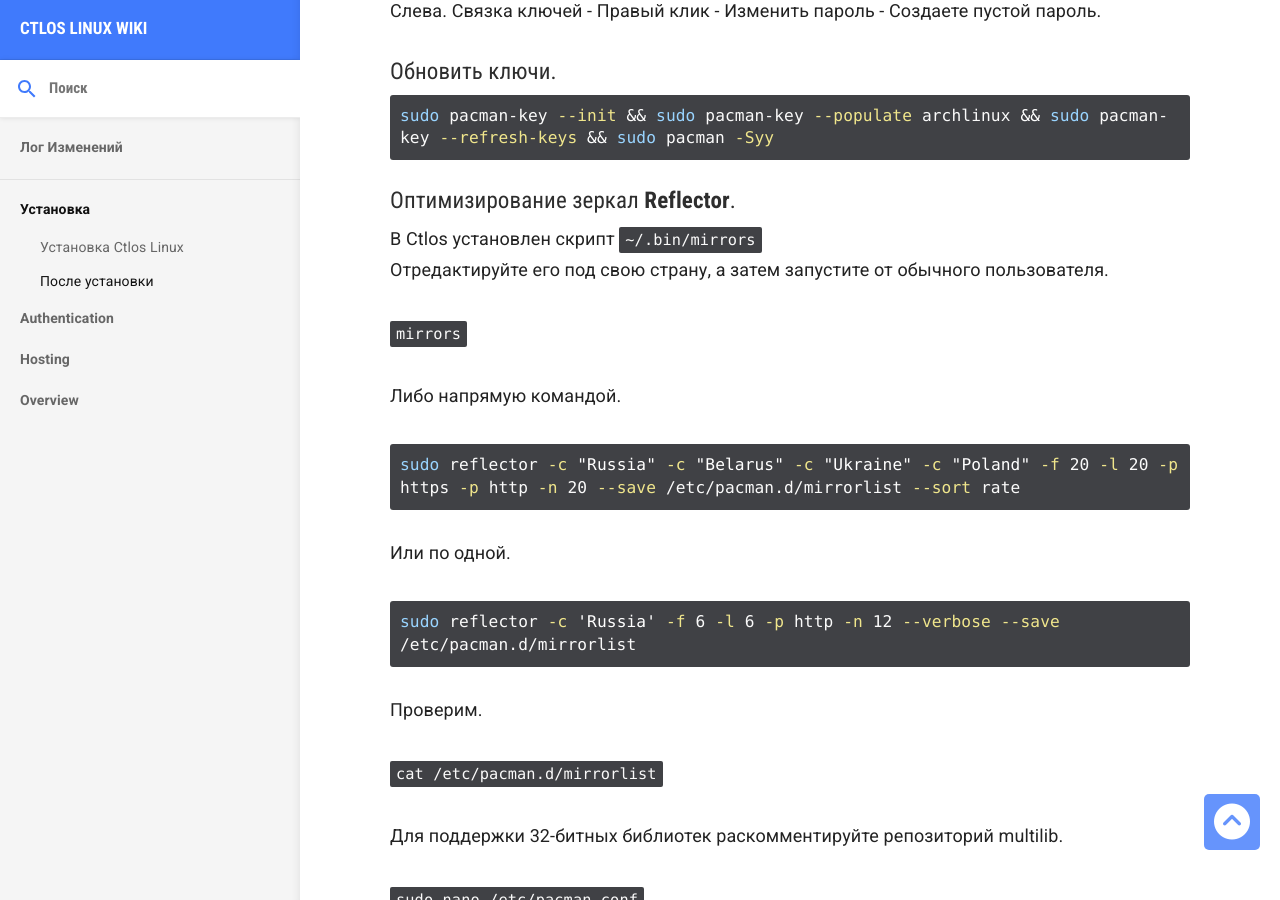
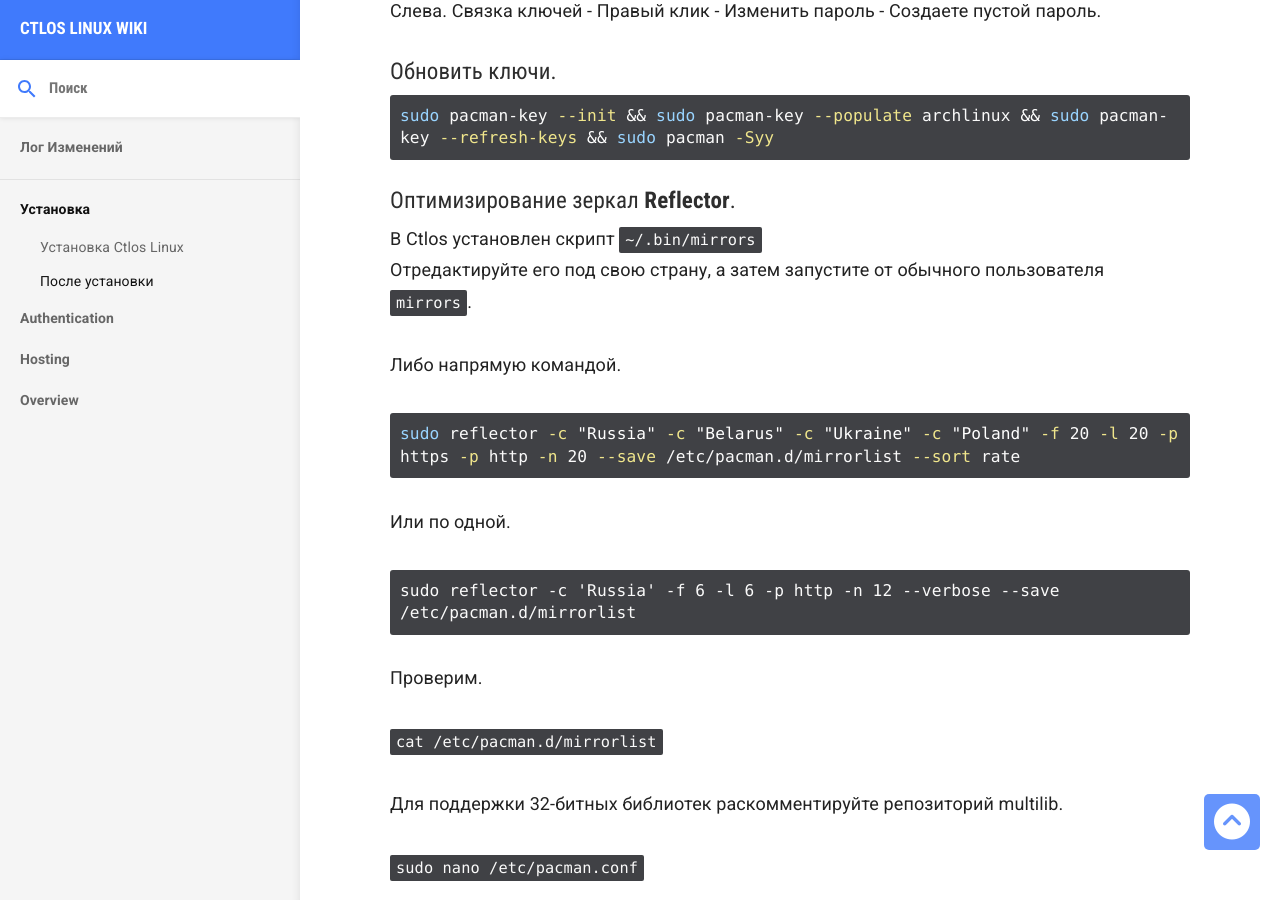
Before and after one commit to Naymi/wiki, a Jekyll site: the page built from _docs/1ustanovka/next-install.md, in a window 1280 px wide and 900 px high, scrolled down 1050 px. Built offline with Jekyll 4.4.1, drawn with Linux system fonts in a browser that asks for light colours; nearby versions of some CDN libraries.

Commit message:
Update from Forestry.io - Updated next-install.md

````diff
--- a/_docs/1ustanovka/next-install.md
+++ b/_docs/1ustanovka/next-install.md
@@ -47,9 +47,7 @@ sudo pacman-key --init && sudo pacman-key --populate archlinux && sudo pacman-ke
 #### Оптимизирование зеркал **Reflector**.
 
 В Ctlos установлен скрипт `~/.bin/mirrors`
-Отредактируйте его под свою страну, а затем запустите от обычного пользователя.
-
-`mirrors`
+Отредактируйте его под свою страну, а затем запустите от обычного пользователя `mirrors`.
 
 Либо напрямую командой.
 
@@ -59,9 +57,7 @@ sudo reflector -c "Russia" -c "Belarus" -c "Ukraine" -c "Poland" -f 20 -l 20 -p
 
 Или по одной.
 
-```bash
-sudo reflector -c 'Russia' -f 6 -l 6 -p http -n 12 --verbose --save /etc/pacman.d/mirrorlist
-```
+    sudo reflector -c 'Russia' -f 6 -l 6 -p http -n 12 --verbose --save /etc/pacman.d/mirrorlist
 
 Проверим.
 
````
